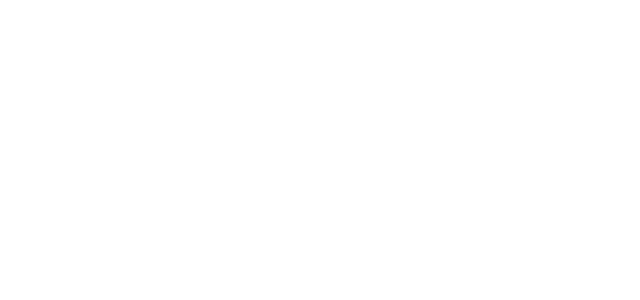
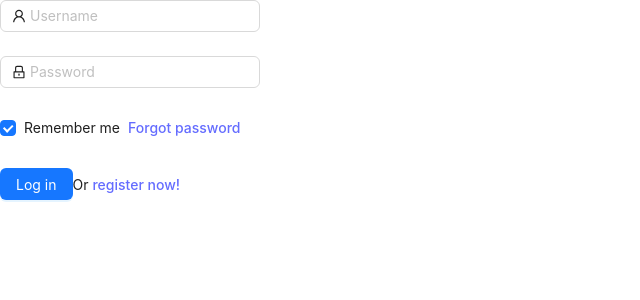
Before and after one commit to letrongdao/eFurniture, a React (Vite) app in the folder efurniture/: page /login in a window 1280 px wide. Before the commit this address had no page. Shown: the top 300 px of the page, without its empty margins (0-640 px from the left). Built offline with nearby package versions, Linux system fonts and the light colour scheme.

Commit message:
test connect db

```diff
--- a/efurniture/package.json
+++ b/efurniture/package.json
@@ -11,7 +11,9 @@
   },
   "dependencies": {
     "antd": "^5.12.8",
+    "express": "^4.18.2",
     "json-server": "^0.17.4",
+    "mysql2": "^3.7.0",
     "react": "^18.2.0",
     "react-dom": "^18.2.0",
     "react-router-dom": "^6.21.1"
--- a/efurniture/src/App.jsx
+++ b/efurniture/src/App.jsx
@@ -3,6 +3,7 @@
 import Home from "./pages/Home";
 import { Routes, Route } from "react-router-dom"
 import Product from "./pages/Product";
+import Login from "./components/Login";
 
 function App() {
   const [count, setCount] = useState(0);
@@ -12,6 +13,7 @@
       <Route path="/" element={<Home />}>
       </Route>
       <Route path="/product" element={<Product />} />
+      <Route path="/login" element={<Login />} />
     </Routes>
   )
 }
--- /dev/null
+++ b/efurniture/src/components/Login.jsx
@@ -0,0 +1,62 @@
+import React from 'react';
+import { LockOutlined, UserOutlined } from '@ant-design/icons';
+import { Button, Checkbox, Form, Input } from 'antd';
+const Login = () => {
+  const onFinish = (values) => {
+    console.log('Received values of form: ', values);
+  };
+  return (
+    <Form
+      name="normal_login"
+      className="login-form"
+      initialValues={{
+        remember: true,
+      }}
+      onFinish={onFinish}
+    >
+      <Form.Item
+        name="username"
+        rules={[
+          {
+            required: true,
+            message: 'Please input your Username!',
+          },
+        ]}
+      >
+        <Input prefix={<UserOutlined className="site-form-item-icon" />} placeholder="Username" />
+      </Form.Item>
+      <Form.Item
+        name="password"
+        rules={[
+          {
+            required: true,
+            message: 'Please input your Password!',
+          },
+        ]}
+      >
+        <Input
+          prefix={<LockOutlined className="site-form-item-icon" />}
+          type="password"
+          placeholder="Password"
+        />
+      </Form.Item>
+      <Form.Item>
+        <Form.Item name="remember" valuePropName="checked" noStyle>
+          <Checkbox>Remember me</Checkbox>
+        </Form.Item>
+
+        <a className="login-form-forgot" href="">
+          Forgot password
+        </a>
+      </Form.Item>
+
+      <Form.Item>
+        <Button type="primary" htmlType="submit" className="login-form-button">
+          Log in
+        </Button>
+        Or <a href="">register now!</a>
+      </Form.Item>
+    </Form>
+  );
+};
+export default Login;
--- a/efurniture/src/components/Navbar.jsx
+++ b/efurniture/src/components/Navbar.jsx
@@ -21,7 +21,7 @@
       <div className={styles.right}>
         <Link to="/" className={styles.button}>Home</Link>
         <Link to="/product" className={styles.button}>Product</Link>
-        <div className={styles.button}>Shop</div>
+        <Link to="/login" className={styles.button}>Login</Link>
         <div className={styles.button}>Blog</div>
         <div className={styles.button}>New at AntiQ</div>
         <div className={styles.button}>Contact</div>
```
Also changed, not shown: efurniture/server.js (added, +28 -0 lines), efurniture/src/css/login.module.css (added, +12 -0 lines), 1 other file (tests, documents, lock files or other folders).
